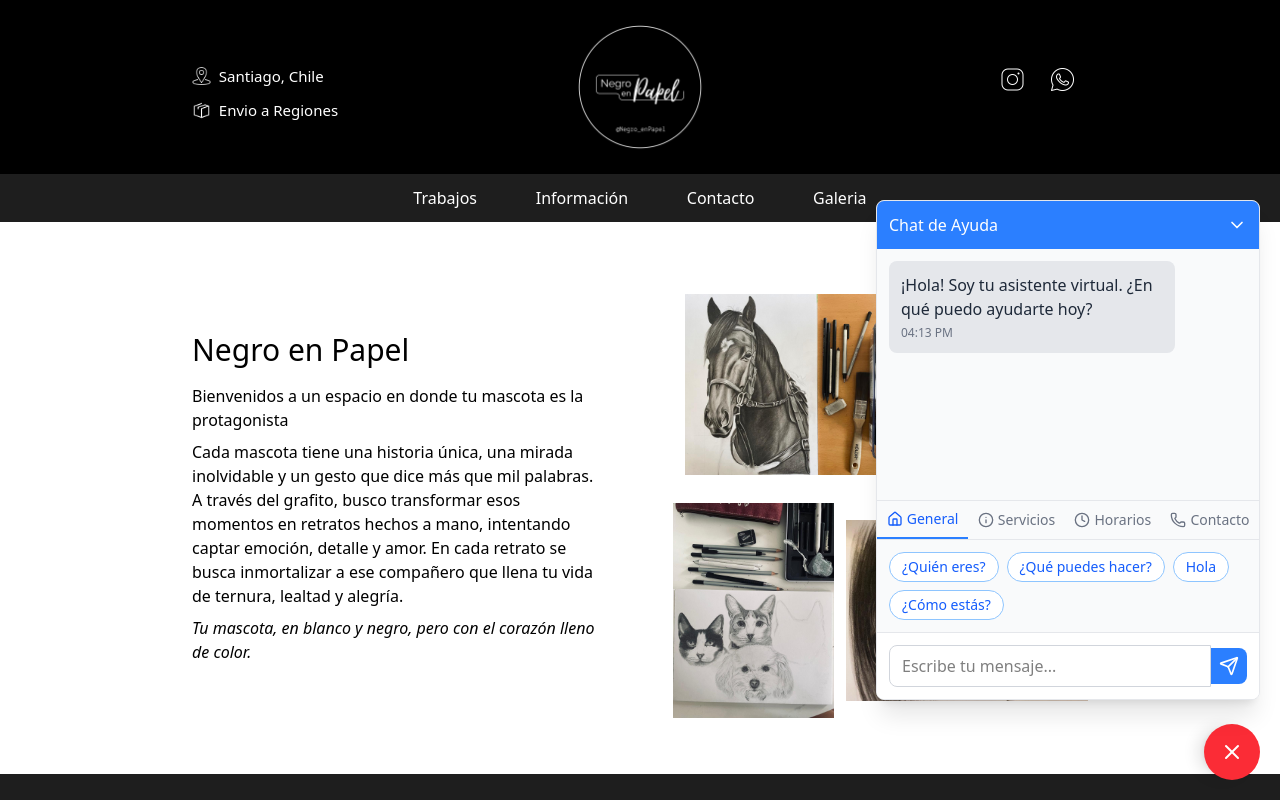
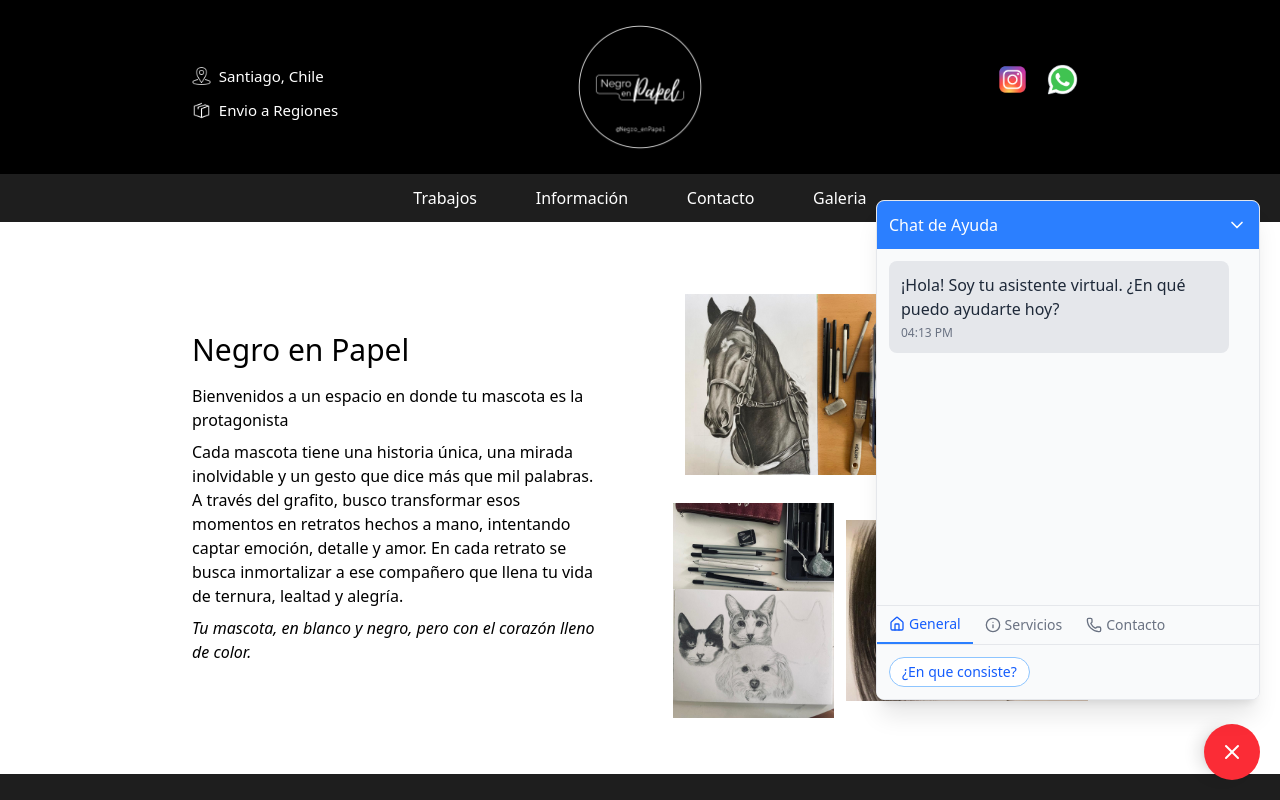
Before and after one commit to MarioPalazon/negro_en_papel, a React (Vite) app: page / in a window 1280 px wide. Both pictures are taken after a click on the button 1232 px from the left and 752 px from the top of the page. Shown: the top 800 px of the page. Built offline with nearby package versions, Linux system fonts and the light colour scheme.

Commit message:
se aplican ajustes menores

```diff
--- /dev/null
+++ b/src/components/Whatsapp/WhatsAppButton.tsx
@@ -0,0 +1,20 @@
+
+
+export default function WhatsAppButton() {
+
+    const handleCotizar=()=>{
+
+        const phoneNumber = '569944042334';
+        const message = 'Hola, me gustaría comunicarme contigo.';
+        const whatsappUrl = `https://wa.me/${phoneNumber}?text=${encodeURIComponent(message)}`;
+
+        window.open(whatsappUrl, '_blank');
+    }
+
+  return (
+    <button className="w-[60%] md:w-[60%] bg-[#1E1E1E] text-white rounded-2xl py-2 cursor-pointer hover:bg-gray-800"
+        onClick={handleCotizar}>
+        Cotizar
+    </button>
+  )
+}
--- /dev/null
+++ b/src/components/Whatsapp/WhatsAppIcon.tsx
@@ -0,0 +1,17 @@
+import { Link } from "react-router-dom";
+
+const WhatsAppIcon = () => {
+
+    const phoneNumber = '+569944042334';
+    const message = 'Hola, me gustaría comunicarme contigo.';
+    const whatsappUrl = `https://wa.me/${phoneNumber}?text=${encodeURIComponent(message)}`
+
+  return (
+
+    <Link className="flex justify-center" to={whatsappUrl} target="_blank" rel="noopener noreferrer">
+        <img className="w-[70%]" src="/img/icon-whatsapp.png" alt="WhatsApp" />
+    </Link>
+  )
+}
+
+export default WhatsAppIcon
--- a/src/components/chatBot/FloatingChatBot.tsx
+++ b/src/components/chatBot/FloatingChatBot.tsx
@@ -3,7 +3,7 @@
 import type React from "react"
 
 import { useState, useRef, useEffect } from "react"
-import { MessageCircle, X, Send, ChevronDown, Info, Phone, Clock, Home } from "lucide-react"
+import { MessageCircle, X, ChevronDown, Info, Phone, Home } from "lucide-react"
 
 // Definir tipos para los mensajes
 type MessageType = {
@@ -29,25 +29,21 @@ type PredefinedQuestion = {
 
 // Definir preguntas y respuestas predefinidas
 const predefinedQA: Record<string, string> = {
-  hola: "¡Hola! ¿En qué puedo ayudarte hoy?",
-  "quien eres": "Soy un chatbot simple creado para responder preguntas predefinidas.",
-  "como estas": "Estoy bien, gracias por preguntar. ¿Y tú?",
-  "que puedes hacer":
-    "Puedo responder preguntas predefinidas. Puedes seleccionar una de las opciones disponibles o escribir tu pregunta.",
-  servicios: "Ofrecemos servicios de desarrollo web, diseño UI/UX y consultoría tecnológica.",
-  "servicios web":
-    "Nuestros servicios web incluyen desarrollo de sitios web, aplicaciones web, e-commerce y sistemas de gestión de contenido.",
-  "servicios diseño":
-    "Nuestros servicios de diseño incluyen diseño de interfaces, experiencia de usuario, identidad visual y prototipos interactivos.",
-  "servicios consultoría":
-    "Ofrecemos consultoría en transformación digital, optimización de procesos y estrategias tecnológicas para empresas.",
-  horarios: "Nuestro horario de atención es de lunes a viernes de 9:00 a 18:00.",
-  "horario oficina": "Nuestra oficina está abierta de lunes a viernes de 9:00 a 18:00.",
-  "horario soporte": "El soporte técnico está disponible 24/7 para clientes con contrato de mantenimiento.",
-  contacto: "Puedes contactarnos en info@ejemplo.com o llamar al +123456789.",
-  "contacto email": "Nuestro email de contacto es info@ejemplo.com",
-  "contacto teléfono": "Puedes llamarnos al +123456789",
-  "contacto dirección": "Estamos ubicados en Calle Ejemplo 123, Ciudad Ejemplo",
+    hola: "",
+        "¿en que consiste?":
+            "Hacemos un hermoso retrato a grafito de tu mascota, cualquier duda presiona las otras opciones.",
+    servicios: "",
+        "retrato a grafito":
+            "Nuestro servicio consiste en retratos en grafito hecho a mano de tu mascotita.",
+        "valores y dimensiones":
+            "Los precios y tamaños son: Tamaño A3: $12.000 Tamaño A4: $17.000",
+        "¿que incluye?":
+            "El retrato incluye un marco de madera y vidrio.",
+        "¿como solicitar un retrato?":
+            "Envía la fotografía de tu mascotita que deseas retratar por email o instagram.",
+    contacto: "",
+        "email de contacto": "Nuestro email de contacto es negro.enpapel@gmail.com",
+        "red social de contacto": "https://www.instagram.com/negro_enpapel",
   gracias: "¡De nada! Estoy aquí para ayudarte.",
   adios: "¡Hasta luego! Que tengas un buen día.",
 }
@@ -56,40 +52,28 @@ const predefinedQA: Record<string, string> = {
 const categories: Category[] = [
   { id: "general", name: "General", icon: <Home size={16} /> },
   { id: "servicios", name: "Servicios", icon: <Info size={16} /> },
-  { id: "horarios", name: "Horarios", icon: <Clock size={16} /> },
+  //{ id: "horarios", name: "Horarios", icon: <Clock size={16} /> },
   { id: "contacto", name: "Contacto", icon: <Phone size={16} /> },
 ]
 
 // Lista de preguntas predefinidas para mostrar como botones, organizadas por categoría
 const predefinedQuestions: PredefinedQuestion[] = [
   // General
-  { id: "q1", text: "¿Quién eres?", category: "general" },
-  { id: "q2", text: "¿Qué puedes hacer?", category: "general" },
-  { id: "q3", text: "Hola", category: "general" },
-  { id: "q4", text: "¿Cómo estás?", category: "general" },
-
+  { id: "q1", text: "¿En que consiste?", category: "general" },
   // Servicios
-  { id: "s1", text: "¿Qué servicios ofrecen?", category: "servicios" },
-  { id: "s2", text: "Servicios de desarrollo web", category: "servicios" },
-  { id: "s3", text: "Servicios de diseño", category: "servicios" },
-  { id: "s4", text: "Servicios de consultoría", category: "servicios" },
-
-  // Horarios
-  { id: "h1", text: "¿Cuáles son los horarios?", category: "horarios" },
-  { id: "h2", text: "Horario de oficina", category: "horarios" },
-  { id: "h3", text: "Horario de soporte", category: "horarios" },
+  { id: "s1", text: "Retrato a grafito", category: "servicios" },
+  { id: "s2", text: "Valores y dimensiones", category: "servicios" },
+  { id: "s3", text: "¿Que incluye?", category:"servicios"},
+  { id: "s4", text: "¿Como solicitar un retrato?", category:"servicios"},
 
   // Contacto
-  { id: "c1", text: "¿Cómo puedo contactarlos?", category: "contacto" },
-  { id: "c2", text: "Email de contacto", category: "contacto" },
-  { id: "c3", text: "Teléfono de contacto", category: "contacto" },
-  { id: "c4", text: "Dirección de la oficina", category: "contacto" },
+  { id: "c1", text: "Email de contacto", category: "contacto" },
+  { id: "c2", text: "Red Social de contacto", category: "contacto" },
 ]
 
 // Función para encontrar la mejor coincidencia
 const findBestMatch = (input: string): string => {
   input = input.toLowerCase().trim()
-
   // Verificar coincidencia exacta
   if (predefinedQA[input]) {
     return predefinedQA[input]
@@ -116,7 +100,7 @@ export default function Chatbot() {
       timestamp: new Date(),
     },
   ])
-  const [inputValue, setInputValue] = useState("")
+
   const [activeCategory, setActiveCategory] = useState("general")
   const messagesEndRef = useRef<HTMLDivElement>(null)
 
@@ -129,40 +113,6 @@ export default function Chatbot() {
 
   const toggleChat = () => {
     setIsOpen(!isOpen)
-  }
-
-  const handleInputChange = (e: React.ChangeEvent<HTMLInputElement>) => {
-    setInputValue(e.target.value)
-  }
-
-  const handleSubmit = (e: React.FormEvent) => {
-    e.preventDefault()
-
-    if (!inputValue.trim()) return
-
-    // Agregar mensaje del usuario
-    const userMessage: MessageType = {
-      id: messages.length + 1,
-      text: inputValue,
-      sender: "user",
-      timestamp: new Date(),
-    }
-
-    setMessages((prev) => [...prev, userMessage])
-
-    // Simular respuesta del bot con un pequeño retraso
-    setTimeout(() => {
-      const botResponse: MessageType = {
-        id: messages.length + 2,
-        text: findBestMatch(inputValue),
-        sender: "bot",
-        timestamp: new Date(),
-      }
-
-      setMessages((prev) => [...prev, botResponse])
-    }, 500)
-
-    setInputValue("")
   }
 
   const handleQuestionClick = (questionText: string) => {
@@ -227,11 +177,15 @@ export default function Chatbot() {
                 className={`mb-3 flex ${message.sender === "user" ? "justify-end" : "justify-start"}`}
               >
                 <div
-                  className={`max-w-[80%] rounded-lg p-3 ${
+                  className={`max-w-[95%] rounded-lg p-3 ${
                     message.sender === "user" ? "bg-blue-500 text-white" : "bg-gray-200 text-gray-800"
                   }`}
                 >
-                  <p>{message.text}</p>
+                  {message.text==="https://www.instagram.com/negro_enpapel" ? (
+                    <a className="text-blue-800 hover:underline" target="_blank" href="https://www.instagram.com/negro_enpapel">{message.text}</a>
+                  ):
+                    (<p>{message.text}</p>)
+                  }
                   <span
                     className={`text-xs block mt-1 ${message.sender === "user" ? "text-blue-100" : "text-gray-500"}`}
                   >
@@ -278,24 +232,6 @@ export default function Chatbot() {
             </div>
           </div>
 
-          {/* Formulario de entrada */}
-          <form onSubmit={handleSubmit} className="p-3 border-t border-gray-200 bg-white">
-            <div className="flex items-center">
-              <input
-                type="text"
-                value={inputValue}
-                onChange={handleInputChange}
-                placeholder="Escribe tu mensaje..."
-                className="flex-1 border border-gray-300 rounded-l-lg py-2 px-3 focus:outline-none focus:ring-2 focus:ring-blue-500 focus:border-transparent"
-              />
-              <button
-                type="submit"
-                className="bg-blue-500 text-white p-2 rounded-r-lg hover:bg-blue-600 focus:outline-none"
-              >
-                <Send size={20} />
-              </button>
-            </div>
-          </form>
         </div>
       )}
     </div>
--- a/src/layout/AppLayout.tsx
+++ b/src/layout/AppLayout.tsx
@@ -1,6 +1,10 @@
 import { Link, Outlet } from "react-router-dom"
+import WhatsAppIcon from "../components/Whatsapp/WhatsAppIcon"
 
 const AppLayout = () => {
+
+
+
   return (
     <div>
       <header className="w-full flex items-center flex-col bg-black">
@@ -24,12 +28,13 @@ const AppLayout = () => {
           </div>
 
           <div className="w-full mb-4 flex justify-center md:w-[30%] md:justify-end md:items-center">
-            <Link className="flex justify-center" to="https://www.instagram.com/negro_enpapel/">
-              <img className="w-[50%]" src="/img/icon-instagram.png" alt="" />
+
+            <Link className="flex justify-center" to="https://www.instagram.com/negro_enpapel/" target="_blank" rel="noopener noreferrer">
+              <img className="w-[70%]" src="/img/icon-instagram-color.png" alt="Instagram" />
             </Link>
-            <Link className="flex justify-center" to="">
-              <img className="w-[50%]" src="/img/icon-whatsapp.png" alt="" />
-            </Link>
+
+            <WhatsAppIcon />
+
           </div>
         </div>
 
@@ -37,13 +42,13 @@ const AppLayout = () => {
           <nav className="w-full md:w-[40%]">
             <ul className="flex justify-around text-white py-3">
               <li className="font-light">
-                <a href="/#trabajosId">Trabajos</a>
+                <Link to="/#trabajosId">Trabajos</Link>
               </li>
               <li className="font-light">
-                <a href="/#informacionId">Información</a>
+                <Link to="/#informacionId">Información</Link>
               </li>
               <li className="font-light">
-                <a href="/#contactoId">Contacto</a>
+                <Link to="/#contactoId">Contacto</Link>
               </li>
               <li className="font-light">
                 <Link to="/galeria">Galeria</Link>
--- a/src/views/IndexPageView.tsx
+++ b/src/views/IndexPageView.tsx
@@ -1,6 +1,9 @@
 import { Link } from "react-router-dom"
+import WhatsAppIcon from "../components/Whatsapp/WhatsAppIcon"
+import WhatsAppButton from "../components/Whatsapp/WhatsAppButton"
 
 const IndexPageView = () => {
+
   return (
     <div>
       <section className="w-full flex justify-center">
@@ -104,9 +107,7 @@ const IndexPageView = () => {
                 <li>Incluye marco de madera y vidrio.</li>
               </ul>
               <div className="w-full flex justify-center mt-10">
-                <button className="w-[60%] md:w-[60%] bg-[#1E1E1E] text-white rounded-2xl py-2">
-                  Cotizar
-                </button>
+                <WhatsAppButton />
               </div>
             </div>
           </div>
@@ -121,15 +122,15 @@ const IndexPageView = () => {
       <h2 className="my-10 text-2xl md:text-3xl font-light">Contacto</h2>
       <div className="w-[90%] md:w-[80%] bg-[#1E1E1E] flex flex-col items-center py-6 rounded-2xl">
         <h3 className="text-white font-light mb-4">Camila Ortiz Borquez</h3>
-        <p className="text-white font-light">+56 9 440 42 334</p>
-        <p className="text-white font-light">micorreo@gmail.com</p>
+        <p className="text-white font-light">negro.enpapel@gmail.com</p>
         <div className="w-[60%] md:w-[30%] flex justify-around items-center my-6">
-          <Link to="https://www.instagram.com/negro_enpapel/">
-            <img className="w-10 md:w-8" src="/img/icon-instagram.png" alt="" />
+
+          <Link to="https://www.instagram.com/negro_enpapel/" target="_blank" rel="noopener noreferrer">
+            <img className="w-[70%]" src="/img/icon-instagram-color.png" alt="Instagram" />
           </Link>
-          <Link to="">
-            <img className="w-10 md:w-8" src="/img/icon-whatsapp.png" alt="" />
-          </Link>
+
+          <WhatsAppIcon />
+
         </div>
       </div>
     </article>
```
Also changed, not shown: public/img/icon-instagram.png (deleted), public/img/icon-whatsapp.png.
